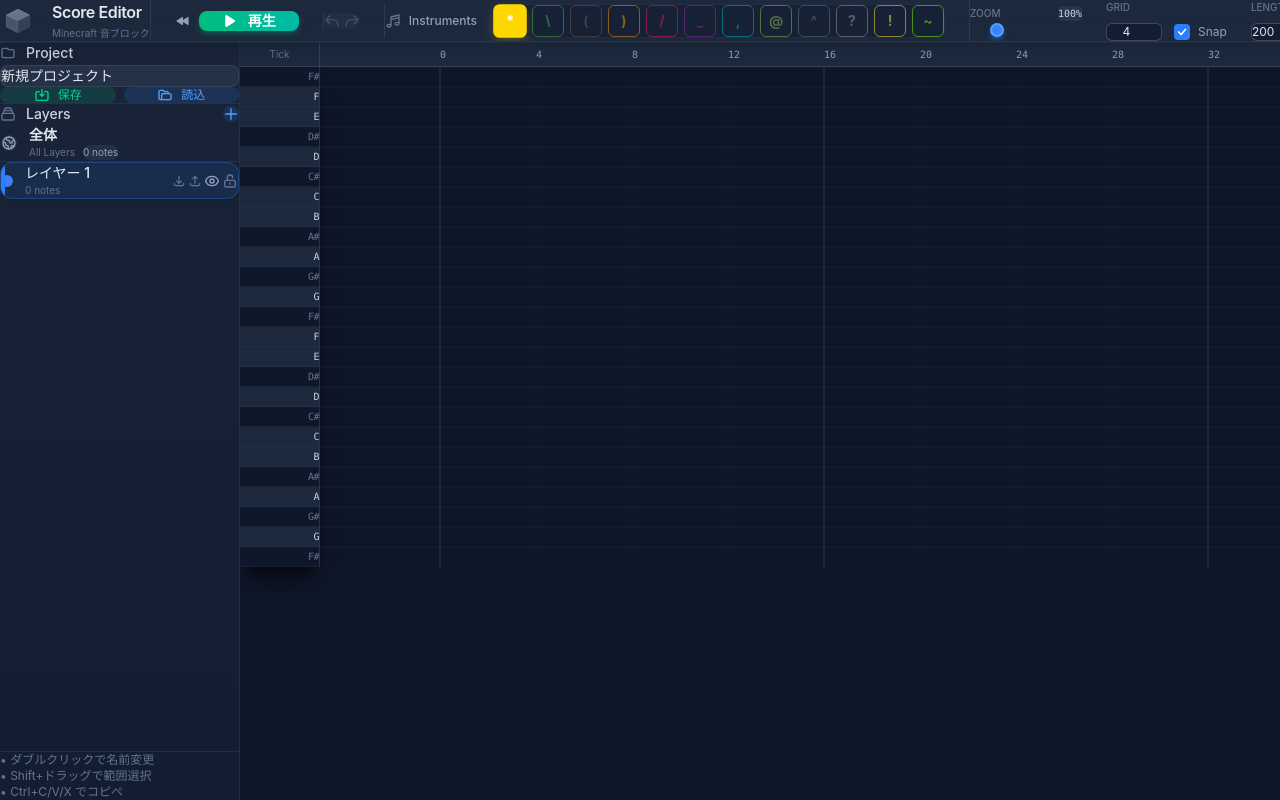
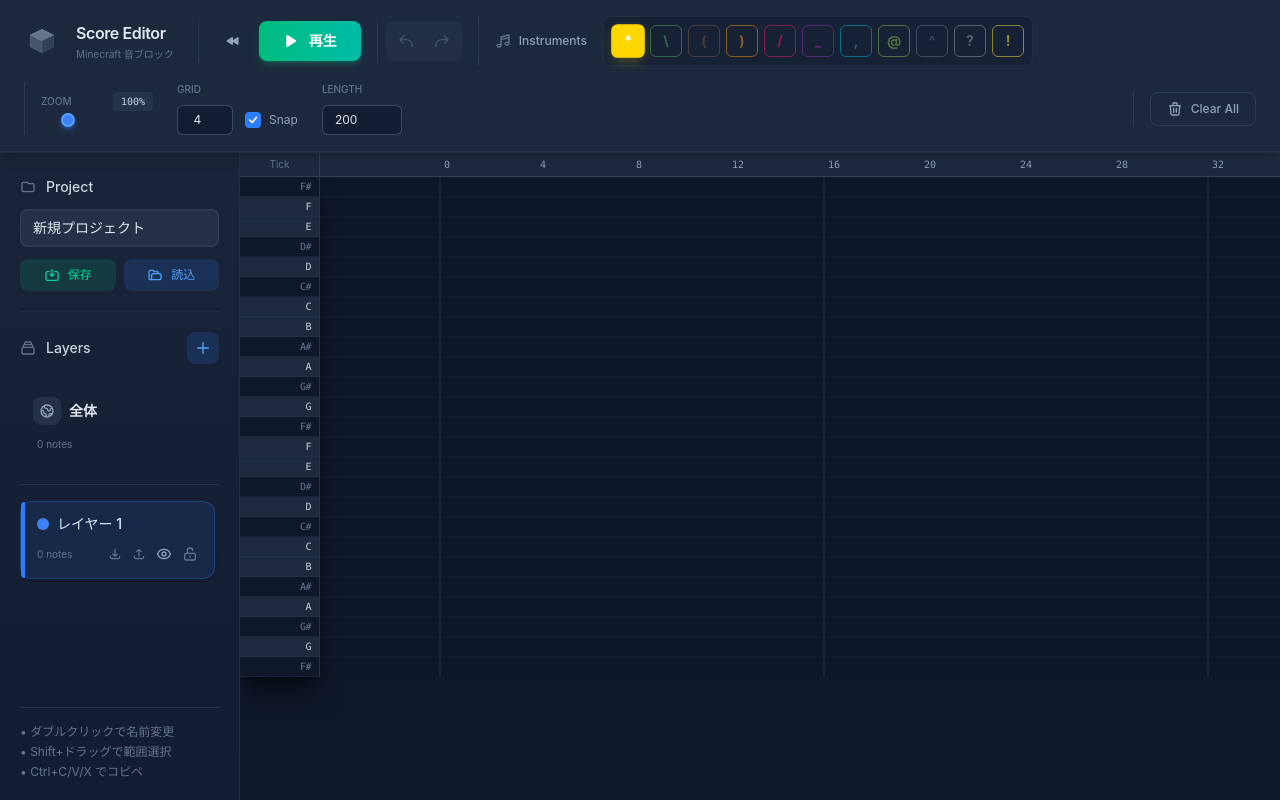
Before and after one commit to futabaneko/Score-Visualizer, a React app in the folder app/: page / in a window 1280 px wide. Built offline with nearby package versions, Linux system fonts and the light colour scheme; the HTML template or start-up script is replaced by a standard one.

Commit message:
feat: デザインを調整

```diff
--- a/app/src/components/LayerPanel/LayerPanel.tsx
+++ b/app/src/components/LayerPanel/LayerPanel.tsx
@@ -354,7 +354,7 @@ export const LayerPanel: React.FC = () => {
         <div className="mb-4 pb-4 border-b border-slate-700/50">
           <div
             className={`
-              group flex items-center gap-3 p-3 rounded-xl cursor-pointer
+              group flex flex-col gap-2 p-3 rounded-xl cursor-pointer
               transition-all duration-200 border
               ${activeLayerId === globalLayer.id
                 ? 'bg-slate-700/50 border-slate-600 shadow-sm'
@@ -363,18 +363,21 @@ export const LayerPanel: React.FC = () => {
             `}
             onClick={() => setActiveLayer(globalLayer.id)}
           >
+            {/* 上段: アイコンと名前 */}
+            <div className="flex items-center gap-2">
               <div className={`p-1.5 rounded-lg transition-colors ${activeLayerId === globalLayer.id ? 'bg-slate-600 text-slate-200' : 'bg-slate-700/50 text-slate-400 group-hover:text-slate-300'}`}>
                 <GlobalIcon />
               </div>
-            <div className="flex-1 min-w-0">
-              <div className="text-sm text-slate-200 font-semibold">
+              <span className="text-sm text-slate-200 font-semibold">
                 {globalLayer.name}
+              </span>
             </div>
-              <div className="flex items-center gap-2 text-[10px] text-slate-500">
-                <span>All Layers</span>
-                <span className="bg-slate-700/50 px-1.5 py-0.5 rounded-full text-slate-400">{notes.length} notes</span>
-              </div>
-            </div>
+
+            {/* 下段: ノート数とエクスポートボタン */}
+            <div className="flex items-center justify-between pl-1">
+              <span className="text-[10px] text-slate-500">
+                {notes.length} notes
+              </span>
 
               {/* エクスポートのみ */}
               <button
@@ -382,11 +385,12 @@ export const LayerPanel: React.FC = () => {
                   e.stopPropagation();
                   handleExport(globalLayer.id);
                 }}
-              className="p-1.5 text-slate-500 hover:text-emerald-400 hover:bg-emerald-500/10 rounded-lg transition-all opacity-0 group-hover:opacity-100"
+                className="p-1 text-slate-500 hover:text-emerald-400 hover:bg-emerald-500/20 rounded transition-colors opacity-0 group-hover:opacity-100"
                 title="全体をエクスポート"
               >
                 <ExportIcon />
               </button>
+            </div>
           </div>
         </div>
       )}
@@ -397,8 +401,8 @@ export const LayerPanel: React.FC = () => {
           <div
             key={layer.id}
             className={`
-              group flex items-center gap-3 p-2.5 rounded-xl cursor-pointer
-              transition-all duration-200 border relative overflow-hidden
+              group flex flex-col gap-2 p-3 rounded-xl cursor-pointer
+              transition-all duration-200 border relative
               ${activeLayerId === layer.id
                 ? 'bg-blue-500/10 border-blue-500/30 shadow-sm'
                 : 'bg-slate-800/30 border-transparent hover:bg-slate-700/30 hover:border-slate-700/50'
@@ -408,17 +412,17 @@ export const LayerPanel: React.FC = () => {
           >
             {/* アクティブインジケータ */}
             {activeLayerId === layer.id && (
-              <div className="absolute left-0 top-0 bottom-0 w-1 bg-blue-500" />
+              <div className="absolute left-0 top-0 bottom-0 w-1 bg-blue-500 rounded-l-xl" />
             )}
 
+            {/* 上段: レイヤー名 */}
+            <div className="flex items-center gap-2 pl-1">
               {/* 色インジケータ */}
               <div
-              className="w-3 h-3 rounded-full flex-shrink-0 ring-2 ring-slate-800 shadow-sm ml-1"
+                className="w-3 h-3 rounded-full flex-shrink-0 ring-2 ring-slate-800 shadow-sm"
                 style={{ backgroundColor: layer.color }}
               />
 
-            {/* レイヤー名 */}
-            <div className="flex-1 min-w-0">
               {editingLayerId === layer.id ? (
                 <input
                   type="text"
@@ -426,28 +430,29 @@ export const LayerPanel: React.FC = () => {
                   onChange={(e) => setEditingName(e.target.value)}
                   onBlur={handleFinishRename}
                   onKeyDown={handleKeyDown}
-                  className="w-full px-2 py-1 text-sm bg-slate-900 border border-blue-500 rounded focus:outline-none text-slate-200"
+                  className="flex-1 px-2 py-1 text-sm bg-slate-900 border border-blue-500 rounded focus:outline-none text-slate-200"
                   autoFocus
                   onClick={(e) => e.stopPropagation()}
                 />
               ) : (
-                <div
-                  className="flex flex-col"
+                <span
+                  className={`flex-1 text-sm font-medium truncate ${activeLayerId === layer.id ? 'text-blue-100' : 'text-slate-300'}`}
                   onDoubleClick={(e) => {
                     e.stopPropagation();
                     handleStartRename(layer.id, layer.name);
                   }}
                   title={`${layer.name} (ダブルクリックで名前変更)`}
                 >
-                  <span className={`text-sm font-medium truncate ${activeLayerId === layer.id ? 'text-blue-100' : 'text-slate-300'}`}>
                   {layer.name}
                 </span>
+              )}
+            </div>
+
+            {/* 下段: ノート数とコントロールボタン */}
+            <div className="flex items-center justify-between pl-1">
               <span className="text-[10px] text-slate-500">
                 {noteCountByLayer[layer.id] || 0} notes
               </span>
-                </div>
-              )}
-            </div>
 
               {/* コントロールボタン */}
               <div className={`flex items-center gap-0.5 ${activeLayerId === layer.id ? 'opacity-100' : 'opacity-0 group-hover:opacity-100'} transition-opacity`}>
@@ -522,6 +527,7 @@ export const LayerPanel: React.FC = () => {
                   <TrashIcon />
                 </button>
               )}
+              </div>
             </div>
           </div>
         ))}
--- a/app/src/components/Toolbar/Toolbar.tsx
+++ b/app/src/components/Toolbar/Toolbar.tsx
@@ -146,8 +146,8 @@ export const Toolbar: React.FC = () => {
   };
 
   return (
-    <div className="px-6 py-5 bg-gradient-to-b from-slate-800 to-slate-800/95 backdrop-blur-md border-b border-slate-700/50 shadow-lg">
-      <div className="flex items-center gap-6 overflow-x-auto scrollbar-hide">
+    <div className="px-6 py-4 bg-gradient-to-b from-slate-800 to-slate-800/95 backdrop-blur-md border-b border-slate-700/50 shadow-lg">
+      <div className="flex items-center gap-4 flex-wrap">
         {/* ロゴ */}
         <div className="flex items-center gap-4 pr-6 border-r border-slate-600/40 flex-shrink-0">
           <div className="w-9 h-9 flex items-center justify-center">
@@ -247,11 +247,11 @@ export const Toolbar: React.FC = () => {
                     ? `0 4px 12px -2px ${instrument.color}50`
                     : undefined,
                 }}
-                title={`${instrument.nameJa} (${instrument.symbol}) [${instrument.octaveOffset >= 0 ? '+' : ''}${instrument.octaveOffset}oct]`}
+                title={`${instrument.nameJa} (${instrument.symbol})`}
               >
                 {instrument.symbol}
                 {/* Tooltip */}
-                <span className="absolute -bottom-8 left-1/2 transform -translate-x-1/2 px-2 py-1 bg-slate-900 text-white text-[10px] rounded opacity-0 group-hover:opacity-100 transition-opacity whitespace-nowrap pointer-events-none border border-slate-700 shadow-xl z-20">
+                <span className="absolute -bottom-10 left-1/2 transform -translate-x-1/2 px-2 py-1 bg-slate-900 text-white text-[10px] rounded opacity-0 group-hover:opacity-100 transition-opacity whitespace-nowrap pointer-events-none border border-slate-700 shadow-xl z-[100]">
                   {instrument.nameJa}
                 </span>
               </button>
--- a/app/src/constants/index.ts
+++ b/app/src/constants/index.ts
@@ -101,16 +101,7 @@ export const INSTRUMENTS: Instrument[] = [
     color: '#FFEB3B',
     minecraftSound: 'minecraft:block.note.hat',
     octaveOffset: 0,
-  },
-  {
-    id: 'exp',
-    symbol: '~',
-    name: 'Experience',
-    nameJa: '経験値',
-    color: '#76FF03',
-    minecraftSound: 'minecraft:entity.experience_orb.pickup',
-    octaveOffset: 0,
-  },
+  }
 ];
 
 // 音程の定義（A-Y = 25段階）
--- a/app/src/index.css
+++ b/app/src/index.css
@@ -1,4 +1,8 @@
 @import "tailwindcss";
+
+/* Tailwind v4: スキャン対象のファイルを指定 */
+@source "../index.html";
+@source "./**/*.{js,ts,jsx,tsx}";
 
 :root {
   font-family: 'Inter', 'Segoe UI', system-ui, -apple-system, sans-serif;
@@ -8,10 +12,10 @@
   background-color: #0f172a;
 }
 
-* {
+*,
+*::before,
+*::after {
   box-sizing: border-box;
-  margin: 0;
-  padding: 0;
 }
 
 /* Custom scrollbar - Dark theme */
```
Lines whose indentation alone changed are shown as unchanged.
